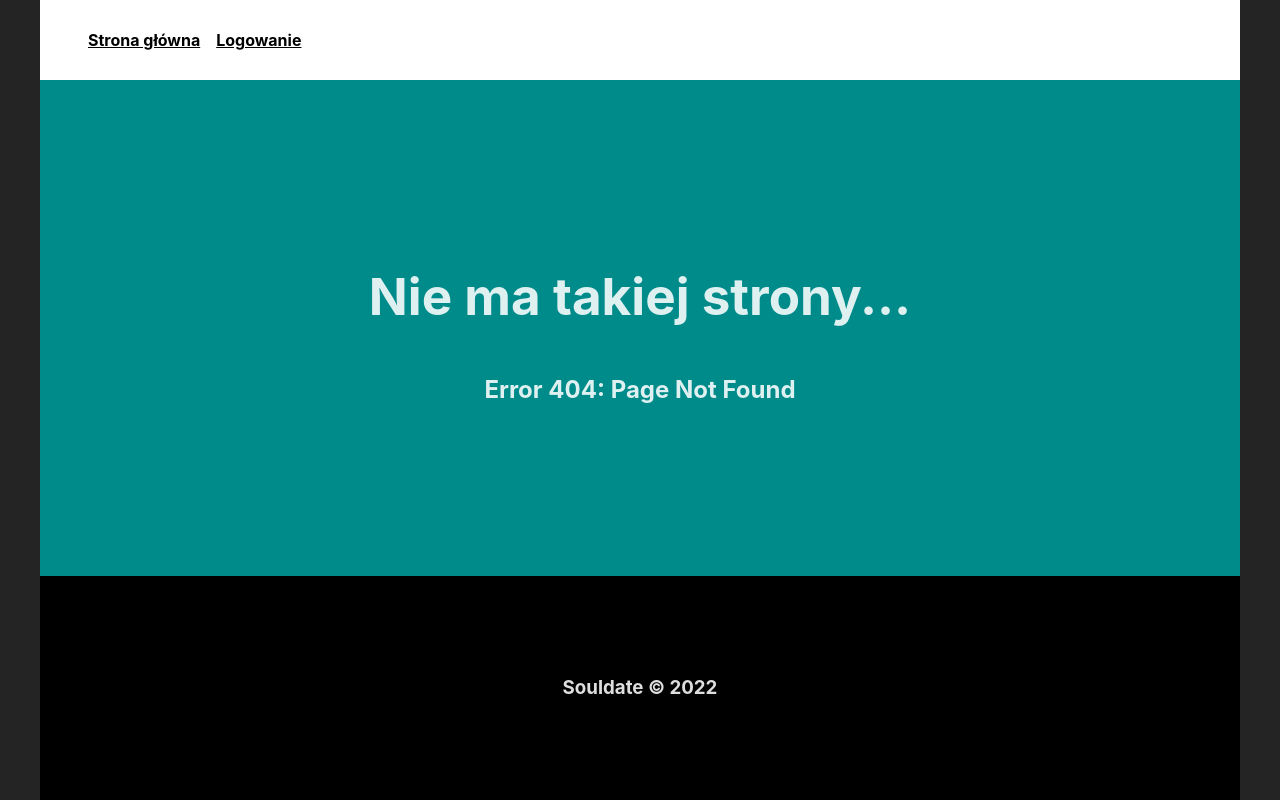
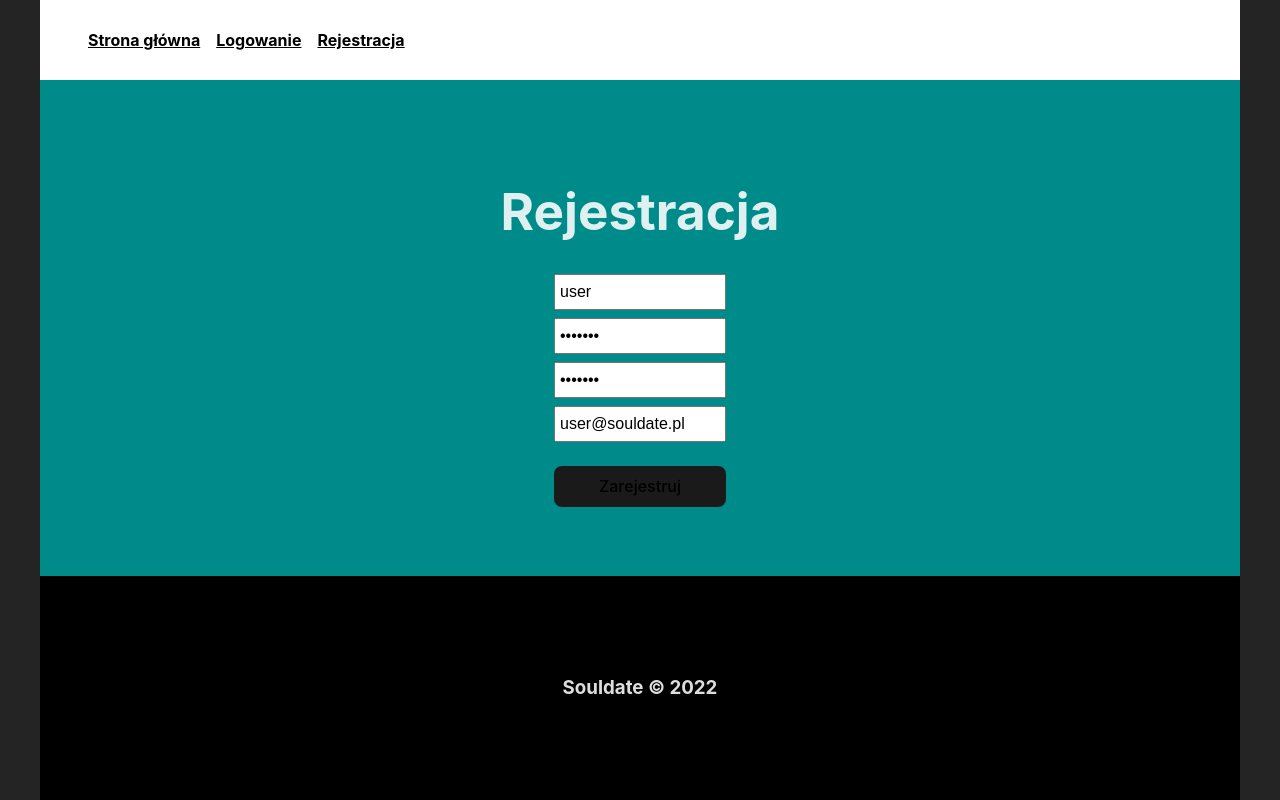
Before and after one commit to dawid-bobowski/souldate, a React (Vite) app: page /register in a window 1280 px wide. Before the commit this address had no page. Built offline with nearby package versions, Linux system fonts and the light colour scheme.

Commit message:
Setup register page

```diff
--- a/src/App.css
+++ b/src/App.css
@@ -38,3 +38,21 @@ button:focus-visible {
 input:focus {
   outline: 2px solid #00eeff;
 }
+
+form {
+  display: flex;
+  flex-direction: column;
+  justify-content: center;
+}
+
+form input {
+  height: 1.5rem;
+  width: 10rem;
+  padding: 0.25rem;
+  font-size: 1rem;
+  margin-bottom: 0.5rem;
+}
+
+form button {
+  margin-top: 1rem;
+}
--- a/src/App.tsx
+++ b/src/App.tsx
@@ -10,6 +10,7 @@ function App(): JSX.Element {
         <Route path='/' element={<SharedLayout />}>
           <Route index element={<Pages.Home />} />
           <Route path='/login' element={<Pages.Login />} />
+          <Route path='/register' element={<Pages.Register />} />
           <Route path='*' element={<Pages.Error />} />
         </Route>
       </Routes>
--- a/src/components/common/Navbar.tsx
+++ b/src/components/common/Navbar.tsx
@@ -10,6 +10,9 @@ function Navbar(): JSX.Element {
       <Link className='navbar-link' to='/login'>
         Logowanie
       </Link>
+      <Link className='navbar-link' to='/register'>
+        Rejestracja
+      </Link>
     </nav>
   );
 }
--- a/src/components/pages/Login.css
+++ /dev/null
@@ -1,17 +0,0 @@
-form {
-    display: flex;
-    flex-direction: column;
-    justify-content: center;
-}
-
-form input {
-    height: 1.5rem;
-    width: 10rem;
-    padding: 0.25rem;
-    font-size: 1rem;
-    margin-bottom: 0.5rem;
-}
-
-form button {
-    margin-top: 1rem;
-}
--- a/src/components/pages/Login.tsx
+++ b/src/components/pages/Login.tsx
@@ -1,10 +1,9 @@
 import { useState } from 'react';
 import { PageTitle } from '../common';
-import './Login.css';
 
 function Login(): JSX.Element {
   const [login, setLogin] = useState<string>('user');
-  const [password, setPassword] = useState<string>('user');
+  const [password, setPassword] = useState<string>('user123');
 
   function handleLoginChange(event: React.ChangeEvent<HTMLInputElement>) {
     setLogin(event.target.value);
--- /dev/null
+++ b/src/components/pages/Register.tsx
@@ -0,0 +1,41 @@
+import { useState } from 'react';
+import { PageTitle } from '../common';
+
+function Register(): JSX.Element {
+  const [username, setUsername] = useState<string>('user');
+  const [password, setPassword] = useState<string>('user123');
+  const [confirmPassword, setConfirmPassword] = useState<string>('user123');
+  const [email, setEmail] = useState<string>('user@souldate.pl');
+
+  function handleUsernameChange(event: React.ChangeEvent<HTMLInputElement>) {
+    setUsername(event.target.value);
+  }
+  function handlePasswordChange(event: React.ChangeEvent<HTMLInputElement>): void {
+    setPassword(event.target.value);
+  }
+  function handleConfirmPasswordChange(event: React.ChangeEvent<HTMLInputElement>): void {
+    setConfirmPassword(event.target.value);
+  }
+  function handleEmailChange(event: React.ChangeEvent<HTMLInputElement>): void {
+    setEmail(event.target.value);
+  }
+  function handleRegister(event: React.MouseEvent<HTMLButtonElement>): void {
+    event.preventDefault();
+    console.log('Rejestracja!');
+  }
+
+  return (
+    <div id='registration-container' className='page-container'>
+      <PageTitle title='Rejestracja' />
+      <form>
+        <input type='text' value={username} onChange={handleUsernameChange} />
+        <input type='password' value={password} onChange={handlePasswordChange} />
+        <input type='password' value={confirmPassword} onChange={handleConfirmPasswordChange} />
+        <input type='email' value={email} onChange={handleEmailChange} />
+        <button onClick={handleRegister}>Zarejestruj</button>
+      </form>
+    </div>
+  );
+}
+
+export default Register;
--- a/src/components/pages/index.ts
+++ b/src/components/pages/index.ts
@@ -1,3 +1,4 @@
 export { default as Error } from './Error';
 export { default as Home } from './Home';
 export { default as Login } from './Login';
+export { default as Register } from './Register';
```
